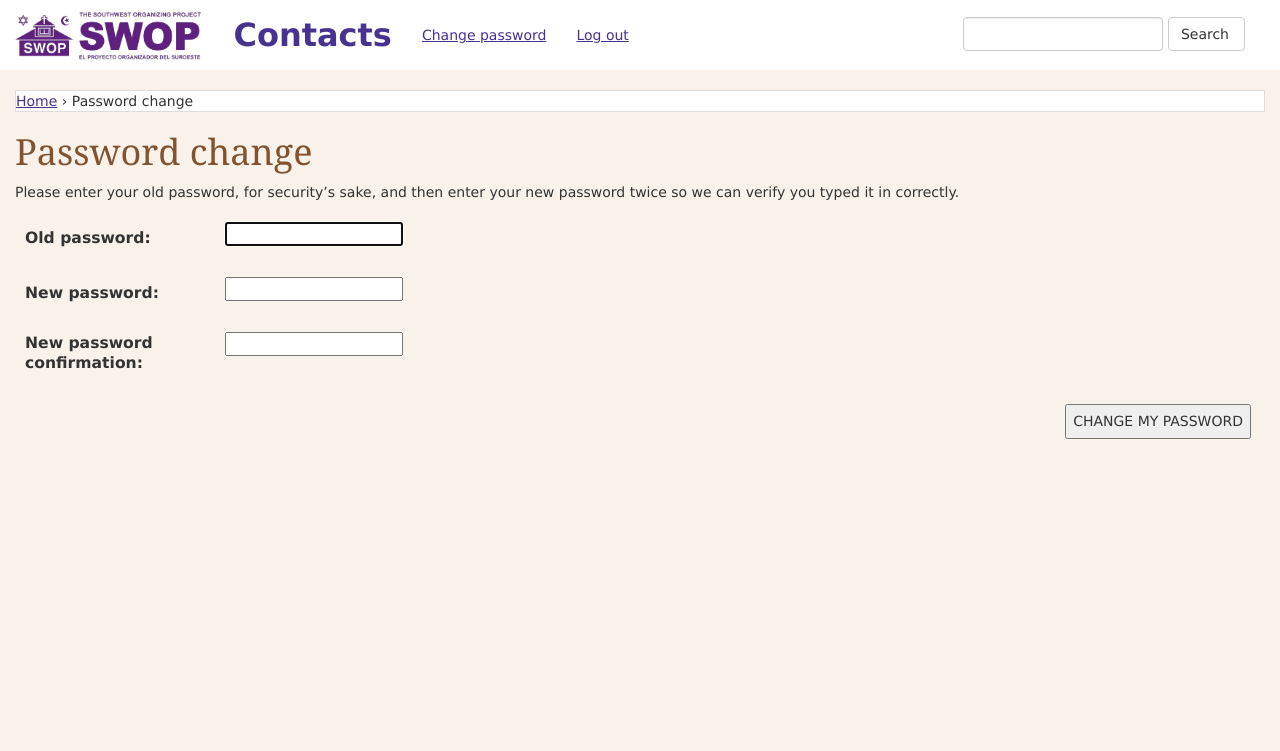
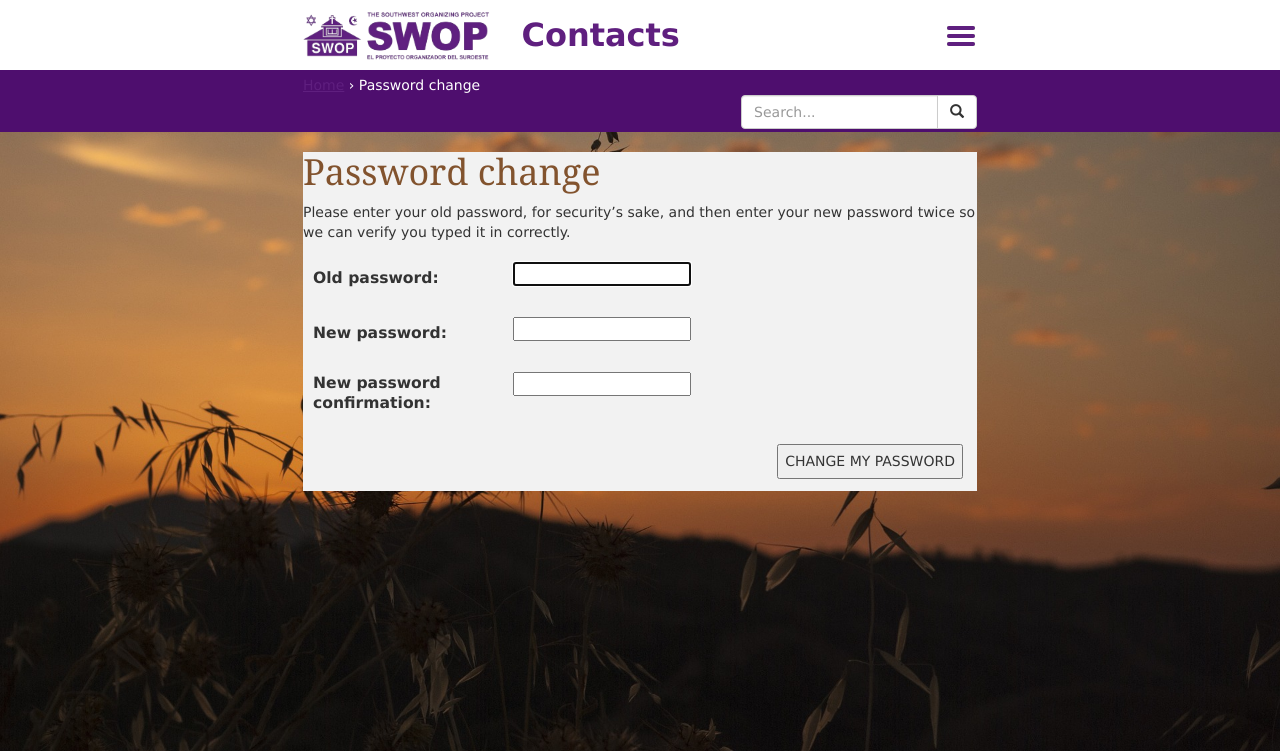
Before and after one commit to OpenTechStrategies/streetcrm, a Django app: a page that uses swoptact/templates/admin/base.html in a window 1280 px wide. Shown: the top 751 px of the page. Run offline with Django 3.2, Linux system fonts and the light colour scheme; the visitor is signed in with stand-in values (Sample User, id 1); parts of the project's set-up code (start-up, migrations or seed data) failed here and were passed over; some libraries are stand-ins or nearby versions; some web fonts are replaced.

Commit message:
Begin look-and-feel changes #192
This revision begins site-wide look-and-feel changes to reduce clutter,
reduce unused space, and generally change the aesthetic of the site.

These changes targeted the "change participant" page.  However, the
changes also wrought negative effects on other pages, which will be
dealt with in future commits.

```diff
--- a/swoptact/static/css/swoptact.css
+++ b/swoptact/static/css/swoptact.css
@@ -18,7 +18,18 @@
 
 body {
     font-family: Verdana,Arial,sans-serif;
-    background-color: #F8F2EB;
+    /* background-color: #F8F2EB; */
+    background: url('/static/images/dawn-818102_1920.jpg') no-repeat center center fixed;
+    -webkit-background-size: cover;
+    -moz-background-size: cover;
+    -o-background-size: cover;
+    background-size: cover;
+}
+
+.container-fluid {
+    width: 55%;
+    min-width: 450px;
+    margin: auto;
 }
 
 .flex {
@@ -35,9 +46,35 @@ h1, h1 a, legend {
     color: #82532E;
 }
 
+.navbar-header {
+    width: 100%;
+    min-width: 450px;
+}
+
+#user-menu-link {
+    margin: 10px 0px;
+    position: relative;
+    cursor: pointer;
+    float: right;
+}
+
+#user-menu-link img {
+    float: right;
+}
+
+#user-menu {
+    position: absolute;
+    right: 0px;
+    z-index: 3;
+}
+
+.clearblock {
+    clear: both;
+}
+
 /* Purple hrefs that are underlined until you hover over them */
 a {
-    color: #48328F;
+    color: #5F1F7F;
     text-decoration: underline;
 }
 
@@ -64,6 +101,7 @@ a:focus,
     height: 70px;
     border: 0;
     padding-top: 10px;
+    margin-bottom: 0px;
     border-radius: 0;
     background-color: #FFFFFF;
 }
@@ -71,12 +109,7 @@ a:focus,
 .navbar-default .navbar-brand,
 .navbar-default .navbar-text,
 .navbar-default .navbar-nav > li > a {
-    color: #48328F;
-}
-
-/* Pad the "Welcome, <username>" text 15px away from right */
-.navbar-default .navbar-right {
-    padding-right: 15px;
+    color: #5F1F7F;
 }
 
 /* Shrink tables to fit content (but don't shrink too much either) */
@@ -85,7 +118,33 @@ a:focus,
   width: auto;
 }
 
+#actual-navbar {
+    padding: 5px 0px 3px 0px;
+    background-color: #4E0E6E;
+    color: white;
+}
+
+.breadcrumb {
+    width: 60%;
+    margin: 0px;
+    padding: 0px;
+    line-height: 250%;
+    display: inline-block;
+    background-color: inherit;
+}
+
+.breadcrumb a {
+    color: white;
+}
+
+#search-form {
+    width: 35%;
+    display: inline-block;
+    float: right;
+}
+
 /* Give tables and breadcrumbs a white background and border */
+/* Experimenting with losing this rule - NTT
 .breadcrumbs,
 .change-content table,
 .table-bordered > thead > tr > th,
@@ -96,32 +155,49 @@ a:focus,
 .table-bordered > tfoot > tr > td {
     background-color: #FFFFFF;
 }
+*/
 
 .change-content h1 {
     color: #82532E;
-    font-size: 18pt;
-    padding-top: 5px;
-    padding-left: 15px;
-    padding-right: 15px;
-    padding-bottom: 5px;
+    font-size: 200%;
+    font-weight: bold;
+    padding: 15px;
+    margin-top: 10px;
     margin-bottom: 0px;
-    background-color: #FFFFFF;
 
-    border: 10px;
+    border: 3px;
     border-bottom: 0px;
     border-style: solid;
-    border-color: #EDDDCF;
+    border-color: #48328F;
 }
 
-.content-main {
+.change-content .hr {
+    padding: 0px 15px;
+    background-color: #F2F2F2;
+    border-style: solid;
+    border-color: #48328F;
+    border-width: 0px 3px;
+}
+
+.change-content .hr hr {
+    margin: 0px;
+    height: 2px;
+    background-color: #4E0E6E;
+}
+
+#content {
+    background-color: #F2F2F2;
+}
+
+#content-main {
     background-bottom: 0px;
 }
 
 .change-content fieldset {
-    padding-top: 5px;
-    background-color: #FFFFFF;
-    border: 10px solid #EDDDCF;
-    margin-bottom: 15px;
+    padding: 15px;
+    border-style: solid;
+    border-color: #48328F;
+    border-width: 0px 3px;
 }
 
 .change-content fieldset .control-label {
--- /dev/null
+++ b/swoptact/static/js/initialize_menu.js
@@ -0,0 +1,6 @@
+$(document).ready(function () {
+    $("#user-menu").menu();
+    $("#user-menu").hide();
+    $("#user-menu-link img").on("click", function() { $("#user-menu").toggle(); });
+    $("#user-menu").on("mouseleave", function() { $("#user-menu").hide(); });
+});
--- a/swoptact/templates/admin/base.html
+++ b/swoptact/templates/admin/base.html
@@ -6,6 +6,9 @@
 
 		<!-- This is used for django_autocomplete_light -->
 		<script src="{% static "js/jquery.js" %}" type="text/javascript"></script>
+    <script type="text/javascript" src="{% static "js/jquery-ui-1.11.4.custom/jquery-ui.js" %}"></script>
+    <script type="text/javascript" src="{% static "js/initialize_menu.js" %}"></script>
+
 		{% include 'autocomplete_light/static.html' %}
 
  		{% block extrastyle %}{% endblock %}
@@ -14,8 +17,6 @@
 		<!-- Load our CSS -->
 		<link href="{% static "css/bootstrap.css"%}" rel="stylesheet" type="text/css" />
 		<link href="{% static "css/swoptact.css" %}" rel="stylesheet" type="text/css" />
-
-                <script type="text/javascript" src="{% static "js/jquery-ui-1.11.4.custom/jquery-ui.js" %}"></script>
 		<link href="{% static "js/jquery-ui-1.11.4.custom/jquery-ui.css" %}" rel="stylesheet" type="text/css" />
 
 
@@ -31,28 +32,11 @@
 				<div class="navbar-header">
 					{% block branding %}{% endblock %}
 				</div>
-				<ul class="nav navbar-nav">
-					{% if user.is_active %}
-					{% if user.has_usable_password and perms.auth.can_change_password %}
-					<li><a href="{% url 'admin:password_change' %}">{% trans 'Change password' %}</a></li>
-					{% endif %}
-					<li><a href="{% url 'admin:logout' %}">{% trans 'Log out' %}</a></li>
-					{% endif %}
-				</ul>
-				{% if user.is_active %}
-				<form action="{% url 'admin:search' %}" style="margin-top: 7px;">
-				  <span class="navbar-right" style="margin-right: 20px; margin-left: -10px;">
-				    <button class="btn btn-default navbar-right" type="submit">{% trans 'Search' %}</button>
-				  </span>
-				  <span class="navbar-right">
-				    <input name="q" value="{{request.GET.q}}" class="form-control">
-				  </span>
-				</form>
-				{% endif %}
 			</div>
 		</nav>
 		<!-- END Header -->
 
+  	<div id="actual-navbar">
       <div class="container-fluid">
         <!-- Breadcrumbs -->
         {% block breadcrumbs %}
@@ -62,7 +46,26 @@
         </div>
         {% endblock %}
         <!-- END Breadcrumbs -->
+        {% if user.is_active %}
+        <form id="search-form" action="{% url 'admin:search' %}">
+          <div class="input-group">
+            <input name="q" value="{{request.GET.q}}" type="text" class="form-control" placeholder="Search...">
+            <span class="input-group-btn">
+              <button id="search-button" class="btn btn-default" type="button">
+                <span class="glyphicon glyphicon-search" aria-hidden="true"></span>
+              </button>
+            </span>
+          </div>
+        </form>
+        <!-- Set handler for the search button -->
+        <script type="text/javascript">
+          $("#search-button").on("click", function() { document.getElementById("search-form").submit(); });
+        </script>
+        {% endif %}
+      </div>
+    </div>
 
+    <div class="container-fluid">
 			<!-- Alerts & Messages -->
 			{% block messages %}
 			{% if messages %}
@@ -84,7 +87,6 @@
 				{{ content }}
 				{% endblock %}
 				{% block sidebar %}{% endblock %}
-				<br class="clear" />
 			</div>
 			<!-- END Content -->
 		</div>
--- a/swoptact/templates/admin/base_site.html
+++ b/swoptact/templates/admin/base_site.html
@@ -9,5 +9,18 @@
 {% load staticfiles %}
 <a href="{% url 'admin:app_list' app_label='swoptact' %}" ><img src="{% static "images/logo-swop.png" %}" alt="SWOP logo" height="50" style="float: left; padding-right: 30px"></a>
 <a href="{% url 'admin:app_list' app_label='swoptact' %}" class="navbar-brand">{% trans "Contacts" %}</a>
+<div id="user-menu-link">
+  <!-- three-lines icon from https://www.iconfinder.com/icons/134216/hamburger_lines_menu_icon -->
+  <img src="{% static "images/three_lines_purple.png" %}">
+  <div class="clearblock"></div>
+  <ul id="user-menu">
+    {% if user.is_active %}
+    {% if user.has_usable_password and perms.auth.can_change_password %}
+    <li><a href="{% url 'admin:password_change' %}">{% trans 'Change&nbsp;password' %}</a></li>
+    {% endif %}
+    <li><a href="{% url 'admin:logout' %}">{% trans 'Log&nbsp;out' %}</a></li>
+    {% endif %}
+  </ul>
+</div>
 {% endblock %}
 {% block nav-global %}{% endblock %}
```
Also changed, not shown: other parts of swoptact/static/css/swoptact.css (+35 -18 lines), swoptact/templates/admin/change_form.html (+14 -16 lines), swoptact/static/images/dawn-818102_1920.jpg (added), swoptact/static/images/three_lines_purple.png (added). Lines whose indentation alone changed are shown as unchanged.
